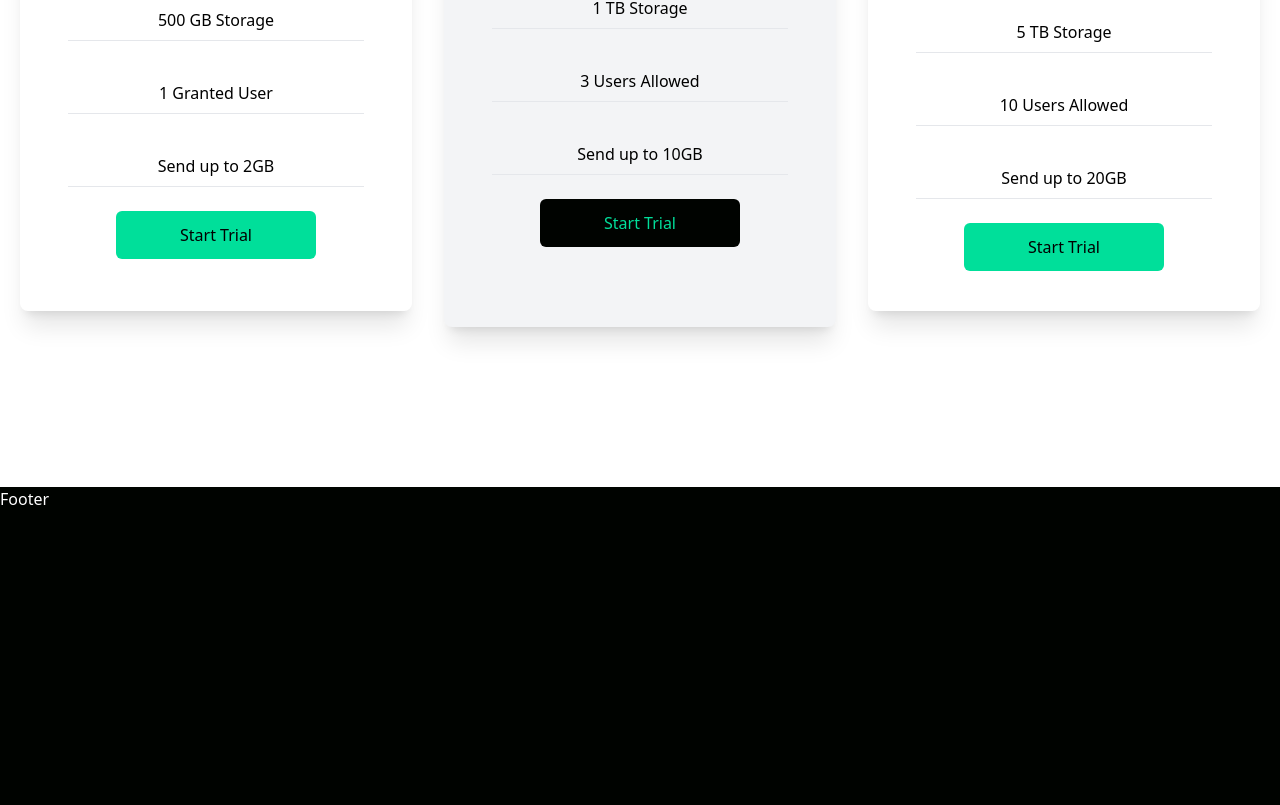
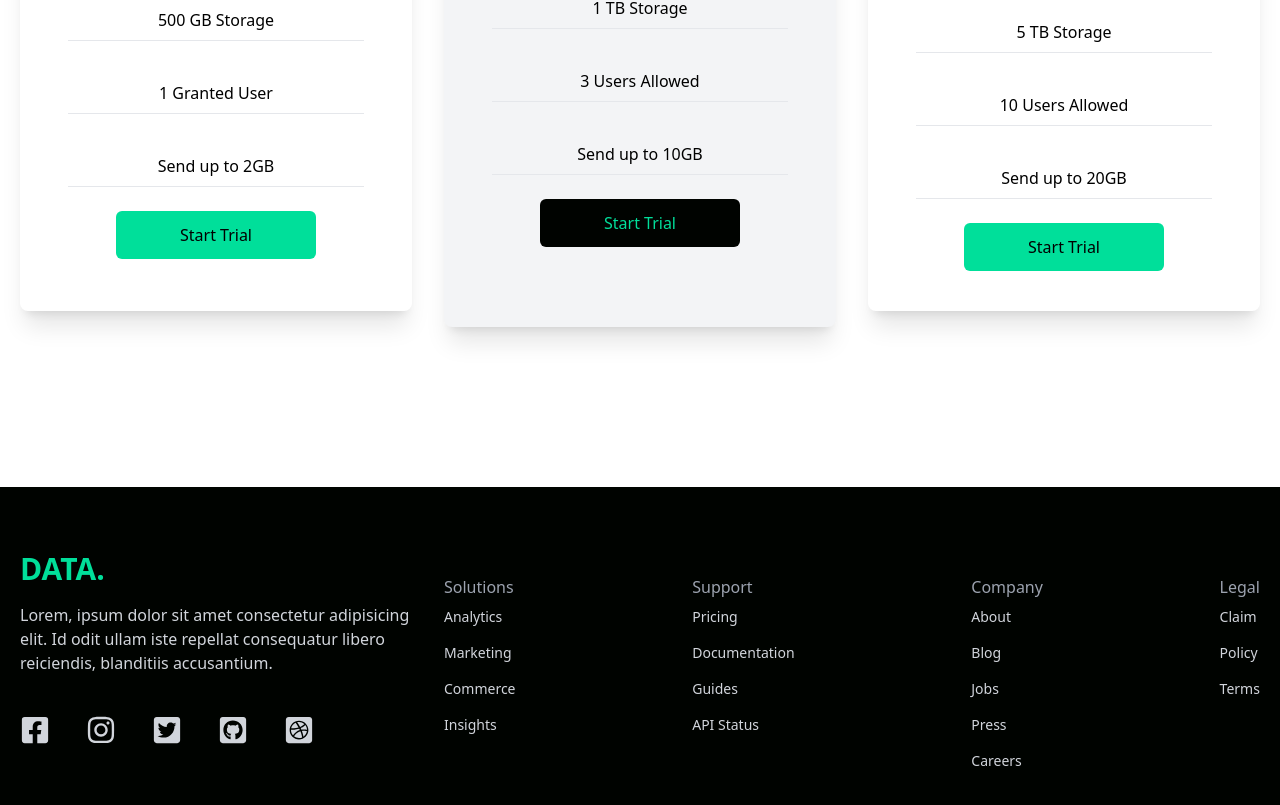
Before and after one commit to Kondwani7/datalink, a Next.js app: page / in a window 1280 px wide. Shown: the part 2051-2856 px from the top of the page. Before the commit the page ends 2562 px from the top, so only its background shows below. Built offline with nearby package versions, Linux system fonts and the light colour scheme.

Commit message:
footer component

```diff
--- a/src/components/Footer.tsx
+++ b/src/components/Footer.tsx
@@ -1,9 +1,68 @@
 import React from 'react'
+import {
+  FaDribbbleSquare,
+  FaFacebookSquare,
+  FaGithubSquare,
+  FaInstagram,
+  FaTwitterSquare,
+} from 'react-icons/fa';
+
 
 function Footer() {
   return (
-    <div className='text-white'>
-      Footer
+    <div className='max-w-[1240px] mx-auto py-16 grid lg:grid-cols-3 gap-8 text-gray-300'>
+      <div>
+        <h1 className='w-full text-3xl font-bold text-[#00df9a]'>DATA.</h1>
+        <p className='py-4'>
+          Lorem, ipsum dolor sit amet consectetur adipisicing elit. Id odit ullam iste repellat
+          consequatur libero reiciendis, blanditiis accusantium.
+        </p>
+        <div className='flex justify-between md:w-[75%] my-6'>
+          <FaFacebookSquare size={30}/>
+          <FaInstagram size={30}/>
+          <FaTwitterSquare size={30}/>
+          <FaGithubSquare size={30}/>
+          <FaDribbbleSquare size={30}/>
+        </div>
+      </div>
+      <div className='lg:col-span-2 flex justify-between mt-6'>
+        <div>
+          <h6 className='font-medium text-gray-400'>Solutions</h6>
+          <ul>
+            <li className=' py-2 text-sm'>Analytics</li>
+            <li className=' py-2 text-sm'>Marketing</li>
+            <li className=' py-2 text-sm'>Commerce</li>
+            <li className=' py-2 text-sm'>Insights</li>
+          </ul>
+        </div>
+        <div>
+          <h6 className='font-medium text-gray-400'>Support</h6>
+          <ul>
+            <li className=' py-2 text-sm'>Pricing</li>
+            <li className=' py-2 text-sm'>Documentation</li>
+            <li className=' py-2 text-sm'>Guides</li>
+            <li className=' py-2 text-sm'>API Status</li>
+          </ul>
+        </div>
+        <div>
+          <h6 className='font-medium text-gray-400'>Company</h6>
+          <ul>
+            <li className=' py-2 text-sm'>About</li>
+            <li className=' py-2 text-sm'>Blog</li>
+            <li className=' py-2 text-sm'>Jobs</li>
+            <li className=' py-2 text-sm'>Press</li>
+            <li className=' py-2 text-sm'>Careers</li>
+          </ul>
+        </div>
+        <div>
+          <h6 className='font-medium text-gray-400'>Legal</h6>
+          <ul>
+            <li className=' py-2 text-sm'>Claim</li>
+            <li className=' py-2 text-sm'>Policy</li>
+            <li className=' py-2 text-sm'>Terms</li>
+          </ul>
+        </div>
+      </div>
     </div>
   )
 }
```
